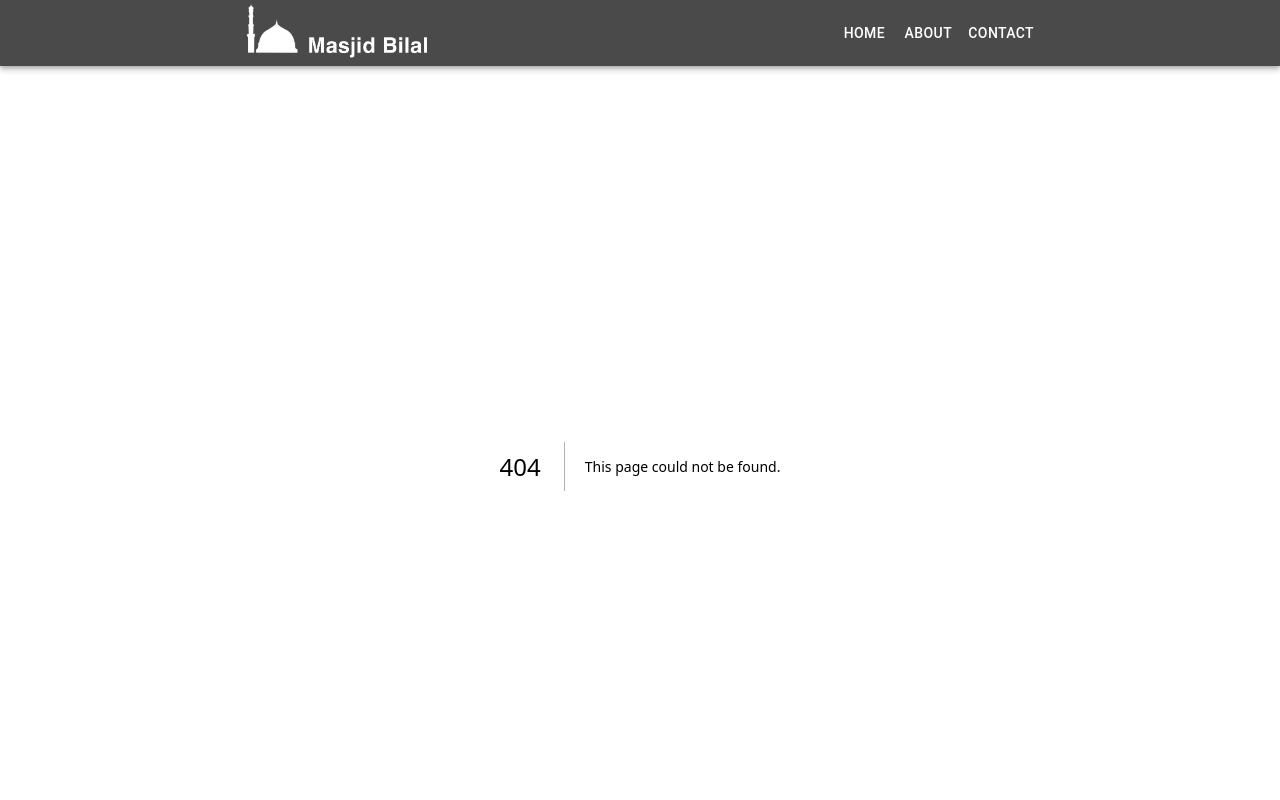
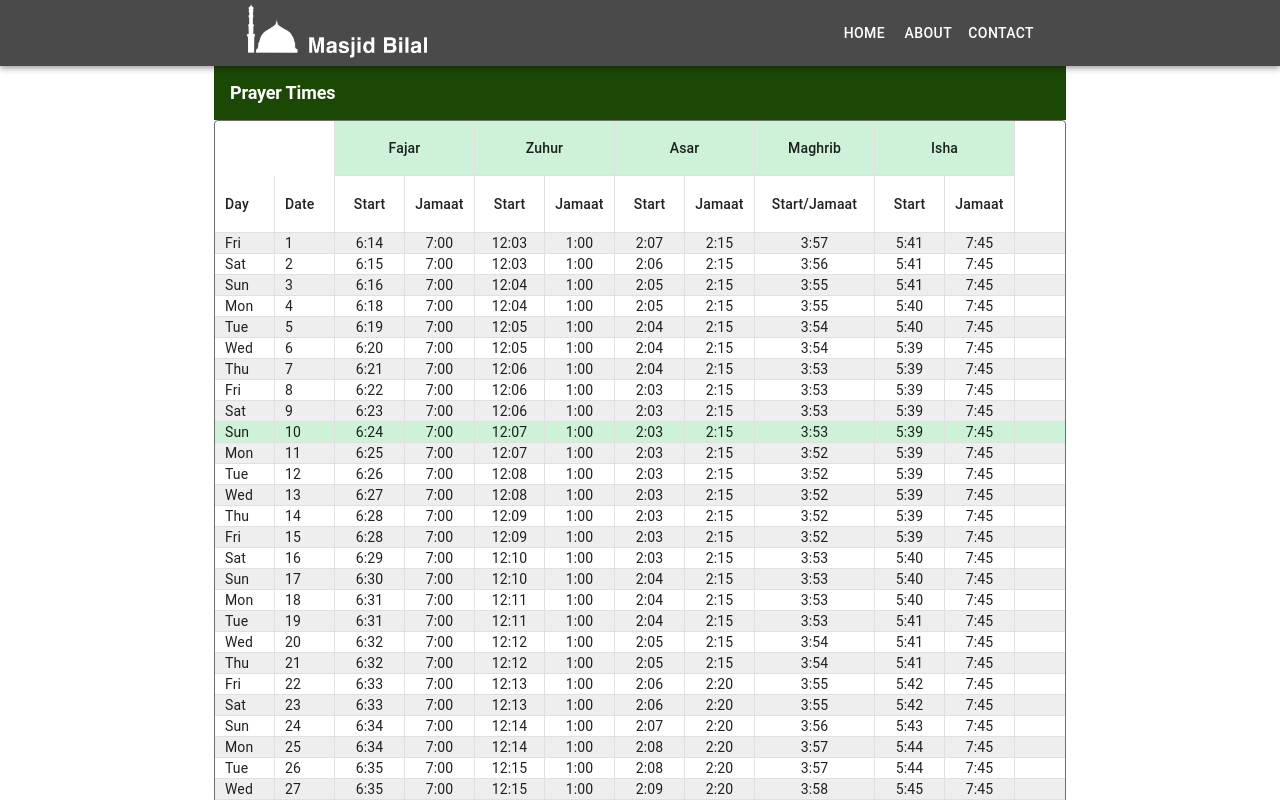
Before and after one commit to adam-ali/masjid-bilal, a Next.js app: page /prayer-times in a window 1280 px wide. Before the commit this address had no page. Shown: the top 800 px of the page. Built offline with nearby package versions, Linux system fonts and the light colour scheme.

Commit message:
add prayer times page

```diff
--- a/components/Home/LiveMediaFeed/LiveMediaFeed.tsx
+++ b/components/Home/LiveMediaFeed/LiveMediaFeed.tsx
@@ -45,7 +45,7 @@ const LiveMediaFeedCard = () => {
 const LiveMediaFeed = (props: Props) => {
   return (
     <>
-      <Box sx={{ bgcolor: 'secondary.main', mt: '30px', p: '16px' }}>
+      <Box sx={{ bgcolor: 'secondary.main', mt: '10px', p: '16px' }}>
         <Typography color={'white'} variant="h2">
           LIVE MEDIA FEED
         </Typography>
--- a/components/Home/SalahTimes/SalahTimes.tsx
+++ b/components/Home/SalahTimes/SalahTimes.tsx
@@ -1,10 +1,11 @@
 import React from 'react'
-import { Box, Table, TableBody, TableHead, Typography } from '@mui/material'
+import { Box, Table, TableBody, TableHead, Typography, Button } from '@mui/material'
 import TableCell, { tableCellClasses } from '@mui/material/TableCell'
 import TableRow from '@mui/material/TableRow'
 import { styled } from '@mui/material/styles'
 
 import TimeTable from '../../../data/Timetable.json'
+import { useRouter } from 'next/router'
 type Props = {}
 
 let today = new Date()
@@ -47,6 +48,8 @@ const rows = [
 ]
 
 const SalahTimes = (props: Props) => {
+  const router = useRouter()
+
   const StyledTableRow = styled(TableRow)(({ theme }) => ({
     '&:nth-of-type(odd)': {
       backgroundColor: '#cef2d8'
@@ -134,6 +137,9 @@ const SalahTimes = (props: Props) => {
             ))}
           </TableBody>
         </Table>
+        <Button className="" onClick={() => router.push('prayer-times')}>
+          See Full Prayer Time Table
+        </Button>
       </Box>
     </>
   )
--- a/package.json
+++ b/package.json
@@ -7,6 +7,7 @@
     "@emotion/styled": "^11.10.5",
     "@mui/icons-material": "^5.10.9",
     "@mui/material": "^5.10.12",
+    "@mui/x-data-grid": "^6.0.2",
     "@testing-library/jest-dom": "^5.16.5",
     "@testing-library/react": "^13.4.0",
     "@testing-library/user-event": "^13.5.0",
--- /dev/null
+++ b/pages/prayer-times.tsx
@@ -0,0 +1,169 @@
+import React from 'react'
+import TimeTable from '../data/Timetable.json'
+import { alpha, styled } from '@mui/material/styles'
+
+import { DataGrid, gridClasses, GridColDef, GridValueGetterParams } from '@mui/x-data-grid'
+import { Box, Typography } from '@mui/material'
+
+type Props = {}
+
+const ODD_OPACITY = 0.2
+const StripedDataGrid = styled(DataGrid)(({ theme }) => ({
+  [`& .${gridClasses.row}.masjidBilal-green`]: {
+    backgroundColor: theme.palette.grey[200],
+    '&:hover, &.Mui-hovered': {
+      backgroundColor: alpha(theme.palette.primary.main, ODD_OPACITY),
+      '@media (hover: none)': {
+        backgroundColor: 'transparent'
+      }
+    },
+    '&.Mui-selected': {
+      backgroundColor: alpha(theme.palette.primary.main, ODD_OPACITY + theme.palette.action.selectedOpacity),
+      '&:hover, &.Mui-hovered': {
+        backgroundColor: alpha(
+          theme.palette.primary.main,
+          ODD_OPACITY + theme.palette.action.selectedOpacity + theme.palette.action.hoverOpacity
+        ),
+        // Reset on touch devices, it doesn't add specificity
+        '@media (hover: none)': {
+          backgroundColor: alpha(theme.palette.primary.main, ODD_OPACITY + theme.palette.action.selectedOpacity)
+        }
+      }
+    }
+  }
+}))
+
+const prayerTimes = (props: Props) => {
+  const columns: GridColDef[] = [
+    { field: 'Day', headerName: 'Day', width: 60, sortable: false },
+    { field: 'Date', headerName: 'Date', width: 60, sortable: false },
+    { field: 'Fajar', headerName: 'Start', width: 70, align: 'center', headerAlign: 'center', sortable: false },
+    {
+      field: 'fajarJamaat',
+      headerName: 'Jamaat',
+      width: 70,
+      align: 'center',
+      headerAlign: 'center',
+      sortable: false
+    },
+    { field: 'Zuhar', headerName: 'Start', width: 70, align: 'center', headerAlign: 'center', sortable: false },
+    {
+      field: 'zuharJamaat',
+      headerName: 'Jamaat',
+      width: 70,
+      align: 'center',
+      headerAlign: 'center',
+      sortable: false
+    },
+    { field: 'Asar', headerName: 'Start', width: 70, align: 'center', headerAlign: 'center', sortable: false },
+    {
+      field: 'asarJamaat',
+      headerName: 'Jamaat',
+      width: 70,
+      align: 'center',
+      headerAlign: 'center',
+      sortable: false
+    },
+    {
+      field: 'maghribJamaat',
+      headerName: 'Start/Jamaat',
+      align: 'center',
+      headerAlign: 'center',
+      sortable: false,
+      width: 120
+    },
+    { field: 'Isha', headerName: 'Start', width: 70, align: 'center', headerAlign: 'center', sortable: false },
+    {
+      field: 'ishaJamaat',
+      headerName: 'Jamaat',
+      width: 70,
+      align: 'center',
+      headerAlign: 'center',
+      sortable: false
+    }
+  ]
+  let today = new Date()
+  var mm = String(today.getMonth() + 1)
+  var dd = String(today.getDate())
+  //   var yy = String(today.getFullYear())
+  var mm = String(today.getMonth() + 1)
+
+  const salahRows = TimeTable.map((day, i) => {
+    return { id: i, ...day }
+  }).filter((i) => {
+    return i.Month === mm
+  })
+  const getRowClassName = (params) => {
+    if (params.row.Date === dd && params.row.Month === mm) {
+      return 'todaysDate'
+    }
+    if (params.indexRelativeToCurrentPage % 2 === 0) return 'masjidBilal-green'
+    else return 'Mui-odd'
+  }
+
+  return (
+    <>
+      <Box sx={{ height: '100%', width: '100%' }}>
+        <Box sx={{ bgcolor: 'secondary.main', mt: '0px', p: '16px' }}>
+          <Typography color={'white'} variant="h2">
+            Prayer Times
+          </Typography>
+        </Box>
+        <StripedDataGrid
+          sx={{
+            borderColor: 'primary.light'
+          }}
+          rows={salahRows}
+          className="fullSalahTable"
+          columns={columns}
+          showCellVerticalBorder
+          showColumnVerticalBorder
+          getRowClassName={(params) => getRowClassName(params)}
+          autoHeight
+          getRowHeight={() => 'auto'}
+          hideFooter
+          disableColumnFilter
+          disableColumnMenu
+          disableColumnSelector
+          columnBuffer={2}
+          columnThreshold={2}
+          experimentalFeatures={{ columnGrouping: true }}
+          columnGroupingModel={[
+            {
+              groupId: 'Fajar',
+              children: [{ field: 'Fajar' }, { field: 'fajarJamaat' }],
+              headerClassName: 'SalahTimes-column-group',
+              headerAlign: 'center'
+            },
+            {
+              groupId: 'Zuhur',
+              children: [{ field: 'Zuhar' }, { field: 'zuharJamaat' }],
+              headerClassName: 'SalahTimes-column-group',
+              headerAlign: 'center'
+            },
+            {
+              groupId: 'Asar',
+              children: [{ field: 'Asar' }, { field: 'asarJamaat' }],
+              headerClassName: 'SalahTimes-column-group',
+              headerAlign: 'center'
+            },
+            {
+              groupId: 'Maghrib',
+              children: [{ field: 'maghribJamaat' }],
+              headerClassName: 'SalahTimes-column-group',
+              headerAlign: 'center'
+            },
+            {
+              groupId: 'Isha',
+              children: [{ field: 'Isha' }, { field: 'ishaJamaat' }],
+              headerClassName: 'SalahTimes-column-group',
+              headerAlign: 'center'
+            }
+          ]}
+        />
+      </Box>
+    </>
+  )
+}
+
+export default prayerTimes
--- a/styles/globals.css
+++ b/styles/globals.css
@@ -30,3 +30,33 @@ a {
 .content-wrapper {
   min-height: calc(100vh - 290px);
 }
+
+/* .fullSalahTable { */
+/* ::-webkit-scrollbar {
+  width: 10px;
+}
+
+::-webkit-scrollbar-track {
+  background: #f1f1f1;
+}
+
+::-webkit-scrollbar-thumb {
+  background: #1b4805;
+  border-radius: 5px;
+}
+
+::-webkit-scrollbar-thumb:hover {
+  background: #1b4805;
+} */
+
+.SalahTimes-column-group {
+  background-color: #cef2d8;
+}
+
+/* .masjidBilal-green {
+  background-color: #cef2d8;
+} */
+
+.todaysDate {
+  background-color: #cef2d8;
+}
--- /dev/null
+++ b/styles/prayer-times.css
@@ -0,0 +1,21 @@
+/* .fullSalahTable { */
+/* width */
+::-webkit-scrollbar {
+  width: 10px;
+}
+
+/* Track */
+::-webkit-scrollbar-track {
+  background: #f1f1f1;
+}
+
+/* Handle */
+::-webkit-scrollbar-thumb {
+  background: #1b4805;
+  border-radius: 5px;
+}
+
+/* Handle on hover */
+::-webkit-scrollbar-thumb:hover {
+  background: #1b4805;
+}
```
Also changed, not shown: 2 other files (tests, documents, lock files or other folders).
